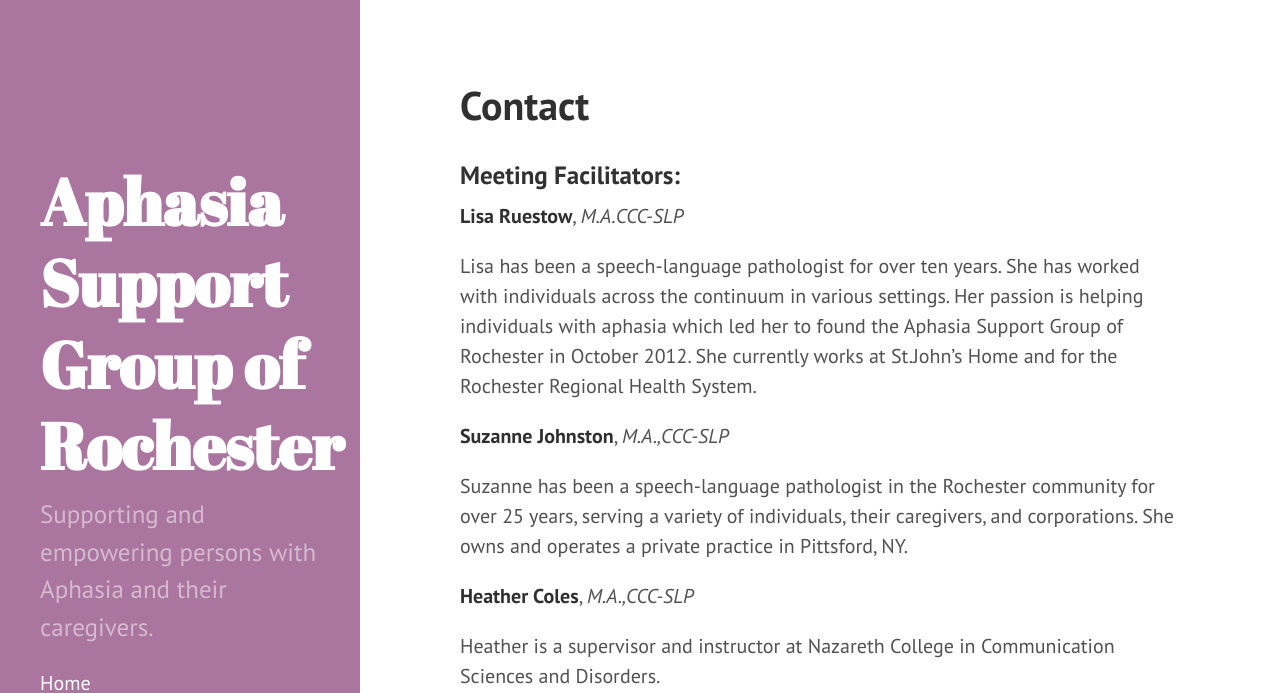
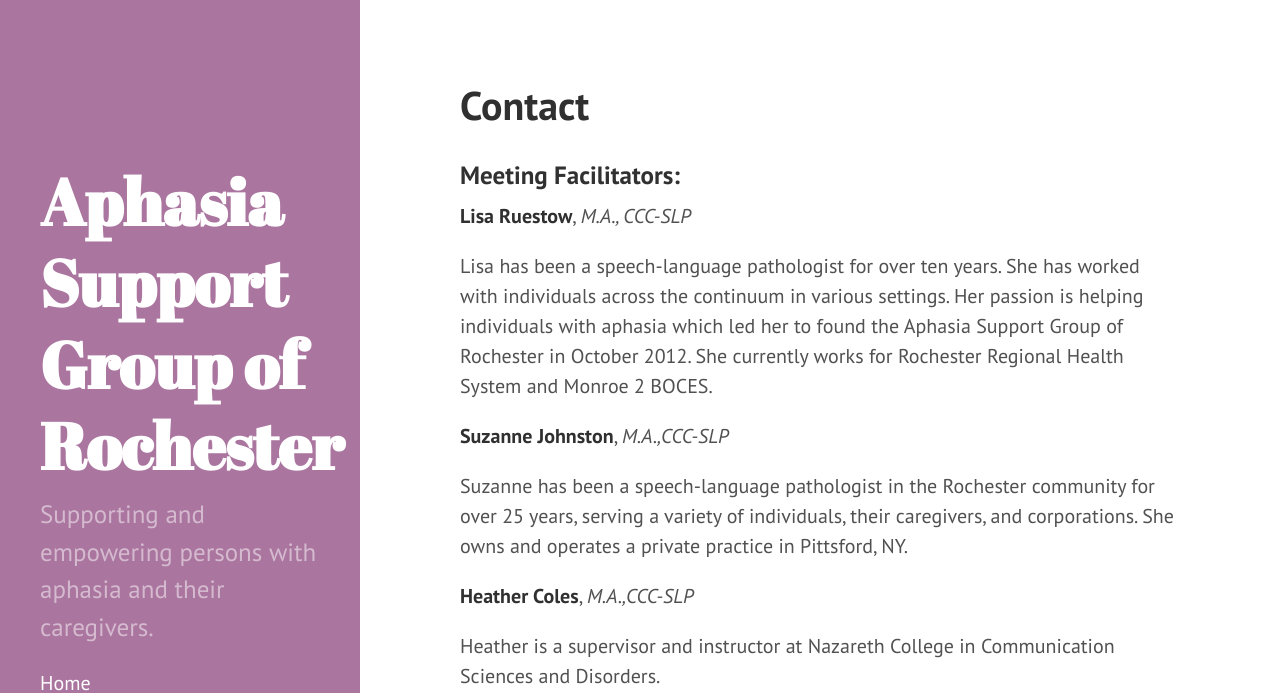
Before and after one commit to reustonium/asgor-web, a Jekyll site: the page built from contact.md, in a window 1280 px wide and 931 px high. Shown: the top 693 px of the window. Built offline with Jekyll 4.4.1, drawn with Linux system fonts in a browser that asks for light colours; nearby versions of some CDN libraries.

```diff
--- a/_config.yml
+++ b/_config.yml
@@ -8,7 +8,7 @@ permalink:        pretty
 # Setup
 title:            Aphasia Support Group of Rochester
 tagline:          'An Aphasia focused support group serving the greater Rochester area.'
-description:      'Supporting and empowering persons with Aphasia and their caregivers.'
+description:      'Supporting and empowering persons with aphasia and their caregivers.'
 url:              https://apasiasupportgroup.com
 baseurl:          /
 
--- a/contact.md
+++ b/contact.md
@@ -5,9 +5,9 @@ title: Contact
 
 ### Meeting Facilitators:
 
-**Lisa Ruestow**, *M.A.CCC-SLP*
+**Lisa Ruestow**, *M.A., CCC-SLP*
 
-Lisa has been a speech-language pathologist for over ten years. She has worked with individuals across the continuum in various settings. Her passion is helping individuals with aphasia which led her to found the Aphasia Support Group of Rochester in October 2012. She currently works at St.John's Home and for the Rochester Regional Health System.
+Lisa has been a speech-language pathologist for over ten years. She has worked with individuals across the continuum in various settings. Her passion is helping individuals with aphasia which led her to found the Aphasia Support Group of Rochester in October 2012. She currently works for Rochester Regional Health System and Monroe 2 BOCES.
 
 **Suzanne Johnston**, *M.A.,CCC-SLP*
 
--- a/index.html
+++ b/index.html
@@ -6,7 +6,7 @@ title: Home
 <h1>Aphasia Support Group of Rochester</h1>
 <br>
 <div>
-	<strong>About the Group:</strong> Our group consists of individuals experiencing communication difficulties following an acquired brain injury such as a stroke. The group is open to families, friends, caregivers of loved ones with Aphasia and other local professionals including speech-language pathologists, occupational therapists and physical therapists. The group has been meeting monthly since October 2012.
+	<strong>About the Group:</strong> Our group consists of individuals experiencing communication difficulties following an acquired brain injury such as a stroke. The group is open to families, friends, caregivers of loved ones with aphasia and other local professionals including speech-language pathologists, occupational therapists and physical therapists. The group has been meeting monthly since October 2012.
 <div>
 <br>
 <div>
```
Also changed, not shown: _posts/2016-07-30-july-meeting-recap.md (added, +6 -0 lines), meetings.md (+2 -13 lines), README.md.
